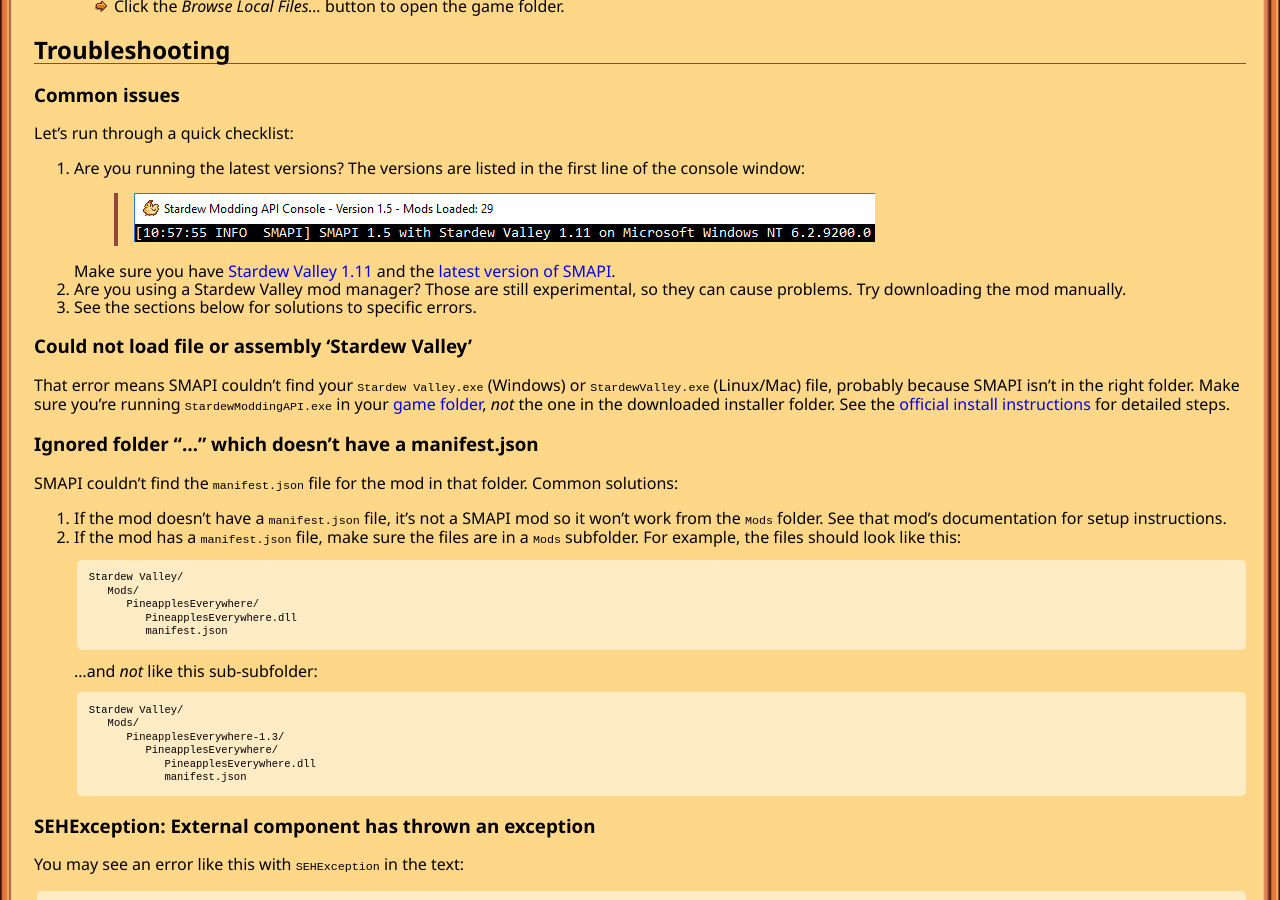
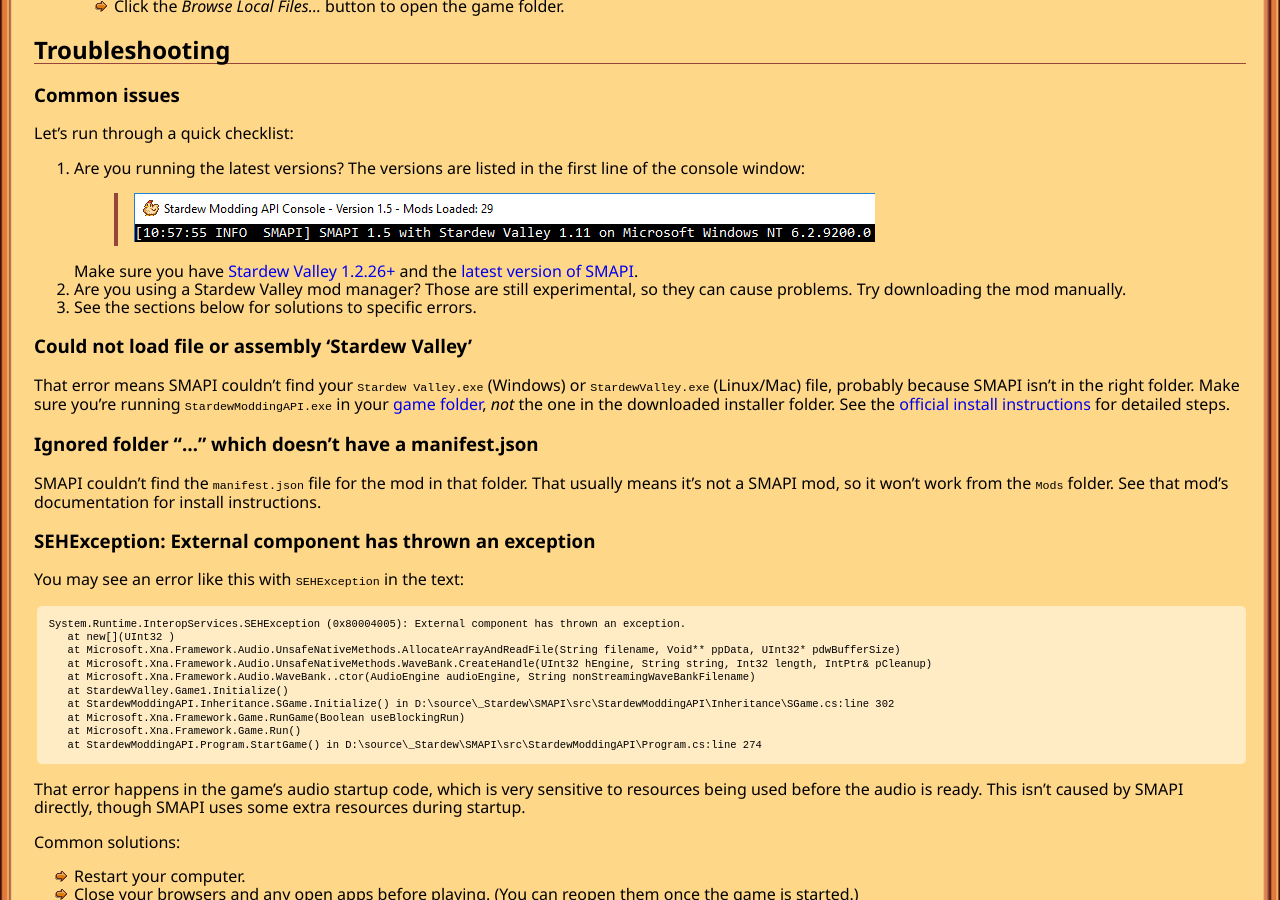
Before and after one commit to Pathoschild/canimod.github.io, a Jekyll site: the page built from for-players/faqs.md, in a window 1280 px wide and 900 px high, scrolled down 2843 px. Built offline with Jekyll 4.4.1, drawn with Linux system fonts in a browser that asks for light colours; nearby versions of some CDN libraries.

Commit message:
update for recent SMAPI & SDV updates

````diff
--- a/for-players/faqs.md
+++ b/for-players/faqs.md
@@ -129,7 +129,7 @@
 
    > ![](images/faqs/smapi-versions.png)
 
-   Make sure you have [Stardew Valley 1.11](http://stardewvalleywiki.com/Version_History) and the
+   Make sure you have [Stardew Valley 1.2.26+](http://stardewvalleywiki.com/Version_History) and the
    [latest version of SMAPI](https://github.com/Pathoschild/SMAPI/releases).
 
 2. Are you using a Stardew Valley mod manager? Those are still experimental, so they can cause
@@ -145,32 +145,9 @@
 detailed steps.
 
 ### Ignored folder "..." which doesn't have a manifest.json
-SMAPI couldn't find the `manifest.json` file for the mod in that folder. Common solutions:
-
-1. If the mod doesn't have a `manifest.json` file, it's not a SMAPI mod so it won't work from the
-   `Mods` folder. See that mod's documentation for setup instructions.
-
-1. If the mod has a `manifest.json` file, make sure the files are in a `Mods` subfolder. For
-   example, the files should look like this:
-
-   ```
-   Stardew Valley/
-      Mods/
-         PineapplesEverywhere/
-            PineapplesEverywhere.dll
-            manifest.json
-   ```
-
-   ...and _not_ like this sub-subfolder:
-
-   ```
-   Stardew Valley/
-      Mods/
-         PineapplesEverywhere-1.3/
-            PineapplesEverywhere/
-               PineapplesEverywhere.dll
-               manifest.json
-   ```
+SMAPI couldn't find the `manifest.json` file for the mod in that folder. That usually means it's
+not a SMAPI mod, so it won't work from the `Mods` folder. See that mod's documentation for install
+instructions.
 
 ### SEHException: External component has thrown an exception
 <section id="sehexception"></section>
````
Also changed, not shown: for-devs/creating-a-smapi-mod.md (+0 -1 lines), for-devs/updating-a-smapi-mod.md (+2 -0 lines).
